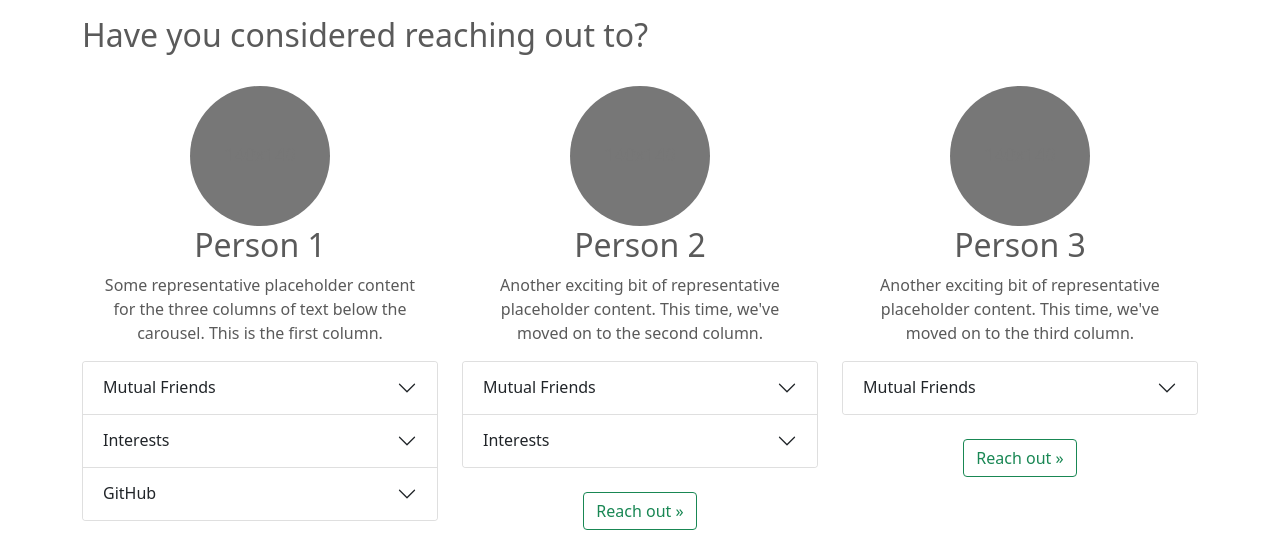
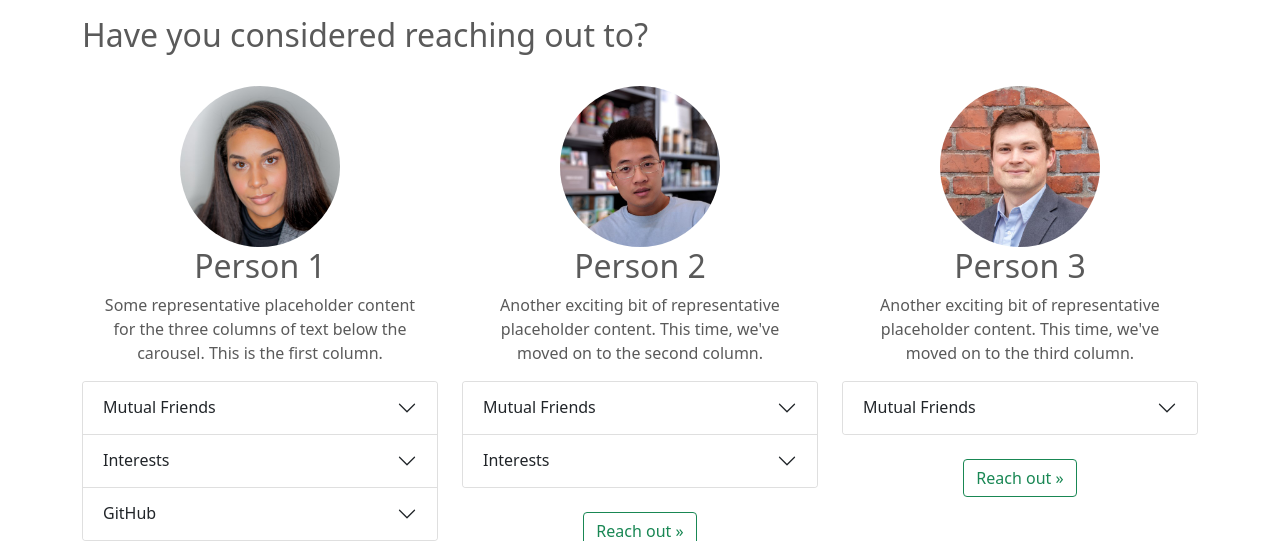
Before and after one commit to charlielidbury/teapoint, a Node project: template client/views/dashboard.ejs in a window 1280 px wide. Shown: the part 56-597 px from the top of the page. Run offline with Node 20 templates, Linux system fonts and the light colour scheme; the template is opened without the code that fills it, so the values that code supplies are empty.

Commit message:
Images on UI

```diff
--- a/client/views/dashboard.ejs
+++ b/client/views/dashboard.ejs
@@ -81,8 +81,7 @@
     <!-- Three columns of text below the carousel -->
     <div class="row">
       <div class="col-lg-4">
-        <svg class="bd-placeholder-img rounded-circle" width="140" height="140" xmlns="http://www.w3.org/2000/svg" role="img" aria-label="Placeholder: 140x140" preserveAspectRatio="xMidYMid slice" focusable="false"><title>Placeholder</title><rect width="100%" height="100%" fill="#777"/><text x="50%" y="50%" fill="#777" dy=".3em">140x140</text></svg>
-
+        <img src="/public/Headshots/JaneDoe.jpg" class="rounded-circle" style="width:45%" alt="Sample image">
         <h2>Person 1</h2>
         <p>Some representative placeholder content for the three columns of text below the carousel. This is the first column.</p>
         <div class="accordion" id="accordionExample">
@@ -129,8 +128,7 @@
 
       </div><!-- /.col-lg-4 -->
       <div class="col-lg-4">
-        <svg class="bd-placeholder-img rounded-circle" width="140" height="140" xmlns="http://www.w3.org/2000/svg" role="img" aria-label="Placeholder: 140x140" preserveAspectRatio="xMidYMid slice" focusable="false"><title>Placeholder</title><rect width="100%" height="100%" fill="#777"/><text x="50%" y="50%" fill="#777" dy=".3em">140x140</text></svg>
-
+        <img src="/public/Headshots/JoeBloggs.jpg" class="rounded-circle" style="width:45%" alt="Sample image">
         <h2>Person 2</h2>
         <p>Another exciting bit of representative placeholder content. This time, we've moved on to the second column.</p>
         <div class="accordion" id="accordionExample">
@@ -164,7 +162,7 @@
 
       </div><!-- /.col-lg-4 -->
       <div class="col-lg-4">
-        <svg class="bd-placeholder-img rounded-circle" width="140" height="140" xmlns="http://www.w3.org/2000/svg" role="img" aria-label="Placeholder: 140x140" preserveAspectRatio="xMidYMid slice" focusable="false"><title>Placeholder</title><rect width="100%" height="100%" fill="#777"/><text x="50%" y="50%" fill="#777" dy=".3em">140x140</text></svg>
+        <img src="/public/Headshots/JohnAppleseed.jpg" class="rounded-circle" style="width:45%" alt="Sample image">
 
         <h2>Person 3</h2>
         <p>Another exciting bit of representative placeholder content. This time, we've moved on to the third column.</p>
```
